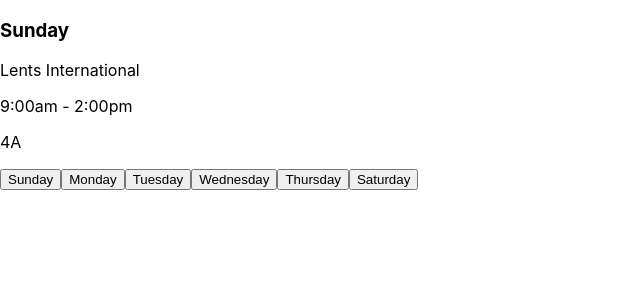
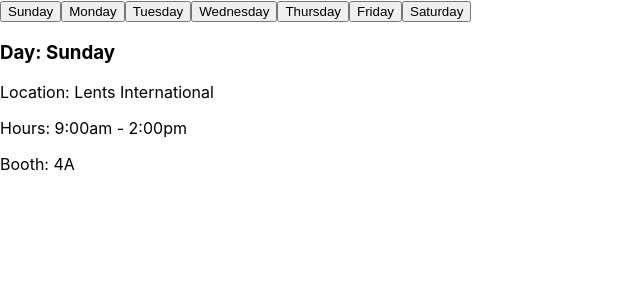
Before and after one commit to ian-bravo/farmers-market-circuit, a React (Create React App) app: page / in a window 1280 px wide. Shown: the top 300 px of the page, without its empty margins (0-640 px from the left). Built offline with nearby package versions, Linux system fonts and the light colour scheme.

Commit message:
refactor DayControl
Co-authored-by: Joey Palchak <joey.palchak@gmail.com>

```diff
--- a/src/components/DayControl.js
+++ b/src/components/DayControl.js
@@ -33,6 +33,9 @@
     booth: "6D"
 },
 {
+    day:"Friday"
+},
+{
     day: "Saturday",
     location: "Beaverton",
     hours: "10:00am - 1:30pm",
@@ -55,7 +58,7 @@
       day: clickedDay
     }));
 
-    console.log(this.state.day);
+    // console.log(this.state.day);
   }
 
   render() {
@@ -63,24 +66,40 @@
     // const stateDay = this.state.day;
     const dayInfo = marketSchedule.filter(element => element.day === this.state.day);
 
-    console.log(dayInfo);
+    let currentDayLocation = null;
 
-    const currentDayLocation = <Location
+    if (dayInfo[0].day === "Friday") {
+      currentDayLocation = <h3>Closed</h3>;
+    } else {
+      currentDayLocation = <Location
       day={dayInfo[0].day}
       location={dayInfo[0].location}
       hours={dayInfo[0].hours}
       booth={dayInfo[0].booth}
       />;
+    }
+
+
+    // const currentDayLocation = <Location
+    //   day={dayInfo[0].day}
+    //   location={dayInfo[0].location}
+    //   hours={dayInfo[0].hours}
+    //   booth={dayInfo[0].booth}
+    //   />;
 
     return (
       <React.Fragment>
-        {currentDayLocation}
+        <div className="day-control">
+          <div className="day-buttons">
+            {marketSchedule.map((obj, index) =>
+            <button id={obj.day} key={index} onClick={this.handleClick}>{obj.day}</button>
+            )}
+          </div>
 
-        {marketSchedule.map((obj, index) =>
-        <button id={obj.day} key={index} onClick={this.handleClick}>{obj.day}</button>
-
-        )}
-
+          <div className="location-info">
+            {currentDayLocation}
+          </div>
+        </div>
       </React.Fragment>
     );
   }
--- a/src/components/Location.js
+++ b/src/components/Location.js
@@ -4,10 +4,10 @@
 function Location(props) {
   return (
     <React.Fragment>
-      <h3>{props.day}</h3>
-      <p>{props.location}</p>
-      <p>{props.hours}</p>
-      <p>{props.booth}</p>
+      <h3>Day: {props.day}</h3>
+      <p>Location: {props.location}</p>
+      <p>Hours: {props.hours}</p>
+      <p>Booth: {props.booth}</p>
     </React.Fragment>
   );
 }
```
